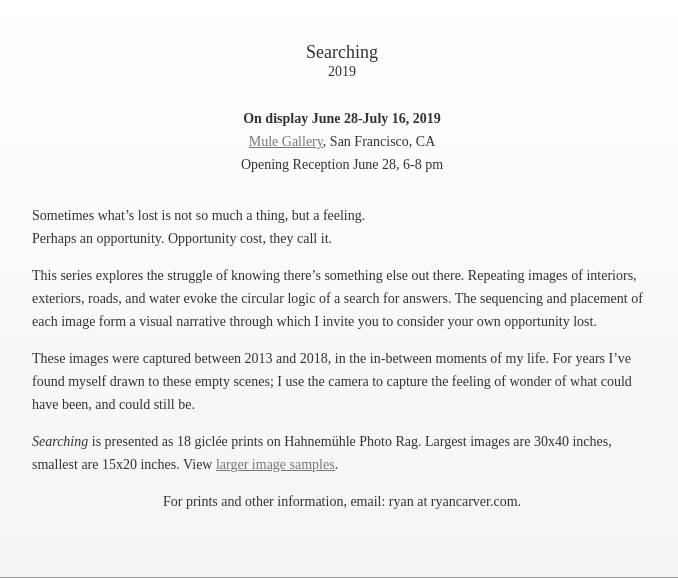
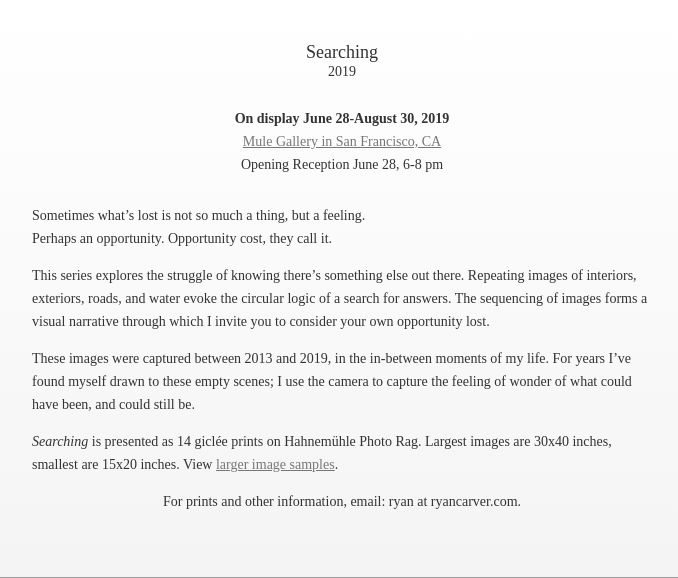
Before and after one commit to rcarver/ryancarver.com-v2, a PHP site: page /pages/searching.php in a window 1280 px wide. Shown: the part 592-1170 px from the top of the page, without its empty margins (298-976 px from the left). Run offline with PHP 8.4, Linux system fonts and the light colour scheme; style sheets or scripts are compiled from the project's sources; some libraries are stand-ins or nearby versions; grey boxes are pictures that could not be loaded.

Commit message:
update Searching for Mule show

```diff
--- a/src/pages/index.php
+++ b/src/pages/index.php
@@ -26,6 +26,10 @@
                 class="img-responsive"/>
           <span class="rc-feat">Featured work</span>
           <span class="rc-name">Searching</span>
+          <span class="rc-info">
+            On display at Mule Gallery in San Francisco, CA<br>
+            Opening Reception June 28, 6-8 pm
+          </span>
         </a>
       </div>
     </div>
--- a/src/pages/searching.php
+++ b/src/pages/searching.php
@@ -28,8 +28,8 @@
           <span class="rc-subtitle">2019</span>
         </p>
         <p class="rc-copy rc-copy-center rc-feature">
-          <b>On display June 28-July 16, 2019</b><br>
-          <a href="http://mulegallery.com">Mule Gallery</a>, San Francisco, CA<br>
+          <b>On display June 28-August 30, 2019</b><br>
+          <a href="http://mulegallery.com/">Mule Gallery in San Francisco, CA</a><br>
           Opening Reception June 28, 6-8 pm
         </p>
         <p class="rc-copy">
@@ -39,18 +39,17 @@ Perhaps an opportunity. Opportunity cost, they call it.
         <p class="rc-copy">
 This series explores the struggle of knowing there’s something else out there.
 Repeating images of interiors, exteriors, roads, and water evoke the circular
-logic of a search for answers. The sequencing and placement of each image form
-a visual narrative through which I invite you to consider your own opportunity
-lost.
+logic of a search for answers. The sequencing of images forms a visual
+narrative through which I invite you to consider your own opportunity lost.
         </p>
         <p class="rc-copy">
-These images were captured between 2013 and 2018, in the in-between moments of
+These images were captured between 2013 and 2019, in the in-between moments of
 my life. For years I’ve found myself drawn to these empty scenes; I use the
-camera to capture the feeling of wonder of what could have been, and could still
-be.
+camera to capture the feeling of wonder of what could have been, and could
+still be.
         </p>
         <p class="rc-copy">
-<i>Searching</i> is presented as 18 giclée prints on Hahnemühle Photo Rag. Largest images are 30x40 inches, smallest are 15x20 inches.
+<i>Searching</i> is presented as 14 giclée prints on Hahnemühle Photo Rag. Largest images are 30x40 inches, smallest are 15x20 inches.
 View <a href="https://www.dropbox.com/sh/44xahgnq2ukkwtj/AADwnJlb8eMMoqLtPj4r6m0pa?dl=0">larger image samples</a>.
         </p>
         <p class="rc-copy rc-copy-center">
--- a/src/scss/main.scss
+++ b/src/scss/main.scss
@@ -294,6 +294,7 @@ body {
   }
 
   .rc-feat,
+  .rc-info,
   .rc-name {
     display: block;
     text-align: center;
@@ -316,6 +317,16 @@ body {
 
     @media (min-width: $screen-sm-min) {
       font-size: 18px;
+    }
+  }
+
+  .rc-info {
+    font-size: 13px;
+    font-weight: 300;
+    line-height: 20px;
+
+    @media (min-width: $screen-sm-min) {
+      margin-top: 32px - 13px;
     }
   }
 }
```
Also changed, not shown: photos/full/searching/feature.jpg.
